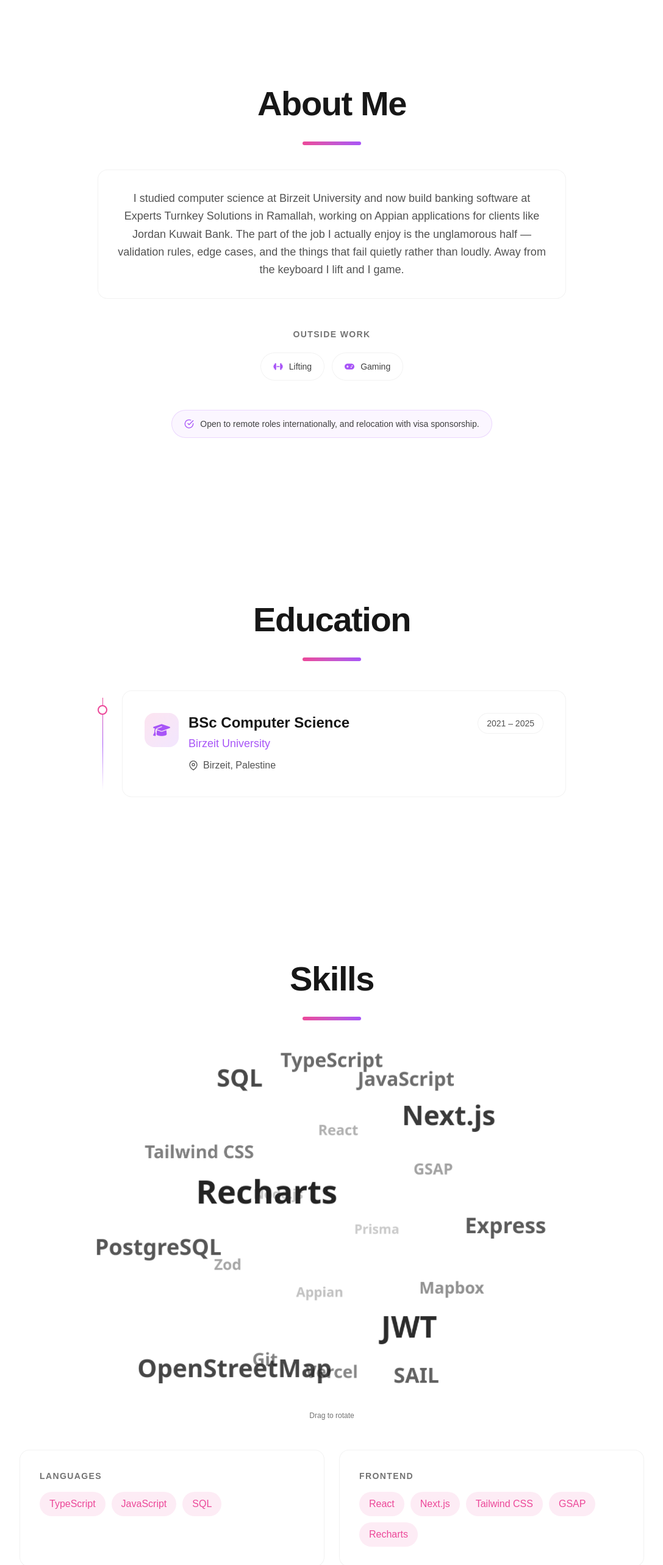
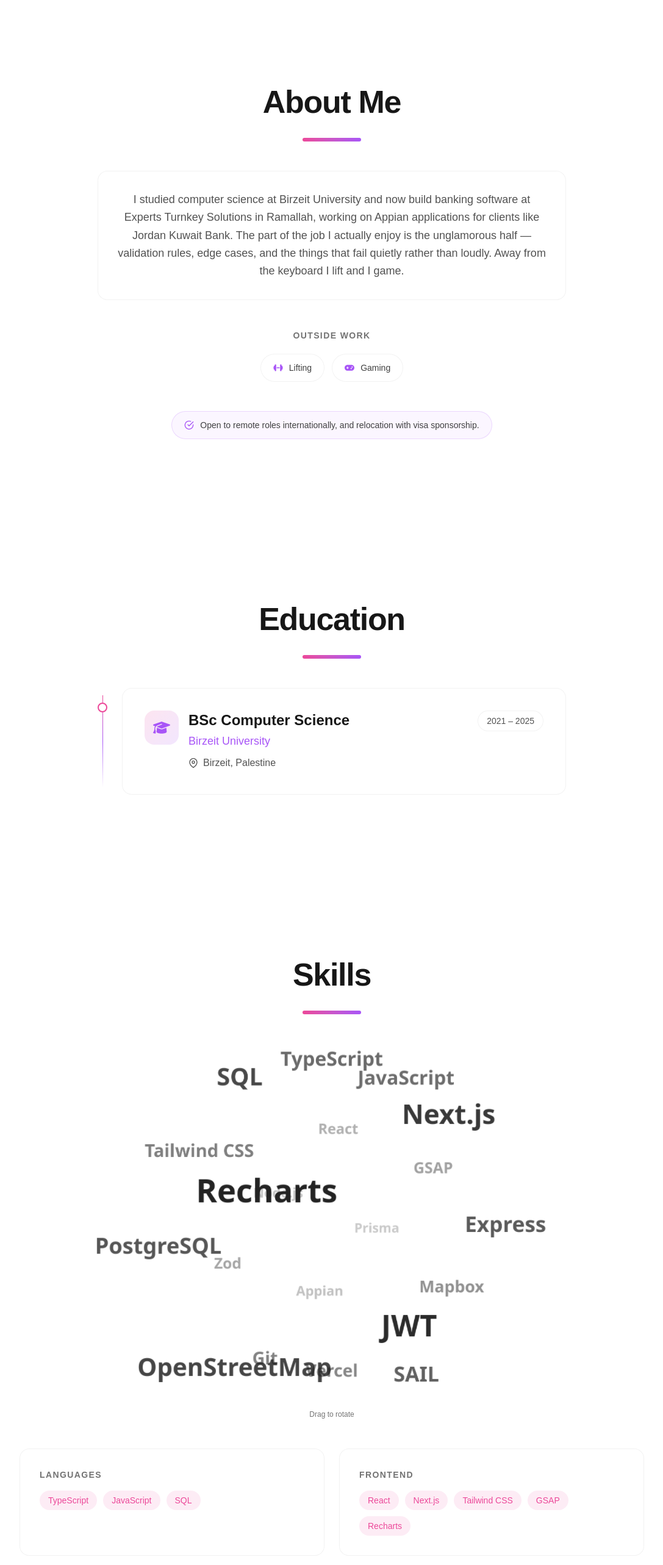
Before and after one commit to AtaMusleh/PortfolioV2, a Next.js app: page / in a window 1280 px wide. Shown: the part 800-3366 px from the top of the page at 61% size, without its empty margins (96-1183 px from the left). Built offline with nearby package versions, Linux system fonts and the light colour scheme.

Commit message:
style: heading size down one step, fix spacing and pill size consistency

```diff
--- a/src/components/About.tsx
+++ b/src/components/About.tsx
@@ -29,7 +29,7 @@ export default function About() {
   return (
     <section id="about" className="px-6 py-24 sm:py-32">
       <div className="mx-auto flex max-w-3xl flex-col items-center text-center">
-        <h2 className="text-[2.75rem] font-extrabold tracking-tight text-neutral-900 sm:text-[3.5rem] dark:text-neutral-50">
+        <h2 className="text-[2.5rem] font-extrabold tracking-tight text-neutral-900 sm:text-[3.25rem] dark:text-neutral-50">
           About Me
           {/* Short gradient rule, echoing the hero's palette. */}
           <span
@@ -39,7 +39,7 @@ export default function About() {
         </h2>
 
         {/* Bio card */}
-        <div className="mt-10 w-full rounded-2xl border border-black/5 bg-white/60 p-6 backdrop-blur-sm transition-colors duration-300 sm:p-8 dark:border-white/10 dark:bg-white/5">
+        <div className="mt-12 w-full rounded-2xl border border-black/5 bg-white/60 p-6 backdrop-blur-sm transition-colors duration-300 sm:p-8 dark:border-white/10 dark:bg-white/5">
           <p className="text-base leading-relaxed text-neutral-600 sm:text-lg dark:text-neutral-400">
             {portfolio.personal.bio}
           </p>
--- a/src/components/Contact.tsx
+++ b/src/components/Contact.tsx
@@ -61,7 +61,7 @@ export default function Contact() {
   return (
     <section id="contact" className="px-6 py-24 sm:py-32">
       <div className="mx-auto max-w-4xl text-center">
-        <h2 className="text-[2.75rem] font-extrabold tracking-tight text-neutral-900 sm:text-[3.5rem] dark:text-neutral-50">
+        <h2 className="text-[2.5rem] font-extrabold tracking-tight text-neutral-900 sm:text-[3.25rem] dark:text-neutral-50">
           Get in touch
           <span
             aria-hidden
@@ -69,7 +69,7 @@ export default function Contact() {
           />
         </h2>
 
-        <p className="mt-8 bg-gradient-to-r from-brand-pink to-brand-purple bg-clip-text text-2xl font-semibold text-transparent sm:text-3xl">
+        <p className="mt-12 bg-gradient-to-r from-brand-pink to-brand-purple bg-clip-text text-2xl font-semibold text-transparent sm:text-3xl">
           Let&apos;s work together
         </p>
 
--- a/src/components/Education.tsx
+++ b/src/components/Education.tsx
@@ -21,7 +21,7 @@ export default function Education() {
   return (
     <section id="education" className="px-6 py-24 sm:py-32">
       <div className="mx-auto max-w-3xl">
-        <h2 className="text-center text-[2.75rem] font-extrabold tracking-tight text-neutral-900 sm:text-[3.5rem] dark:text-neutral-50">
+        <h2 className="text-center text-[2.5rem] font-extrabold tracking-tight text-neutral-900 sm:text-[3.25rem] dark:text-neutral-50">
           Education
           <span
             aria-hidden
--- a/src/components/Experience.tsx
+++ b/src/components/Experience.tsx
@@ -19,7 +19,7 @@ export default function Experience() {
   return (
     <section id="experience" className="px-6 py-24 sm:py-32">
       <div className="mx-auto max-w-3xl">
-        <h2 className="text-center text-[2.75rem] font-extrabold tracking-tight text-neutral-900 sm:text-[3.5rem] dark:text-neutral-50">
+        <h2 className="text-center text-[2.5rem] font-extrabold tracking-tight text-neutral-900 sm:text-[3.25rem] dark:text-neutral-50">
           Experience
           <span
             aria-hidden
--- a/src/components/Projects.tsx
+++ b/src/components/Projects.tsx
@@ -28,7 +28,7 @@ export default function Projects() {
   return (
     <section id="projects" className="px-6 py-24 sm:py-32">
       <div className="mx-auto max-w-5xl">
-        <h2 className="text-center text-[2.75rem] font-extrabold tracking-tight text-neutral-900 sm:text-[3.5rem] dark:text-neutral-50">
+        <h2 className="text-center text-[2.5rem] font-extrabold tracking-tight text-neutral-900 sm:text-[3.25rem] dark:text-neutral-50">
           Projects
           <span
             aria-hidden
--- a/src/components/ProjectsView.tsx
+++ b/src/components/ProjectsView.tsx
@@ -204,7 +204,7 @@ export default function ProjectsView({
     "text-neutral-500 hover:text-brand-pink dark:text-neutral-400 dark:hover:text-brand-purple";
 
   return (
-    <div className="mt-10" onClick={onCardClick}>
+    <div className="mt-12" onClick={onCardClick}>
       {!reducedMotion && (
         <div className="mb-6 flex items-center justify-end gap-1">
           <button
--- a/src/components/Resume.tsx
+++ b/src/components/Resume.tsx
@@ -89,7 +89,7 @@ export default function Resume() {
     <section id="resume" className="px-6 py-24 sm:py-32 print:py-0">
       <div className="mx-auto max-w-[45rem]">
         {/* Same treatment as every other section heading on the page. */}
-        <h2 className="text-center text-[2.75rem] font-extrabold tracking-tight text-neutral-900 sm:text-[3.5rem] dark:text-neutral-50">
+        <h2 className="text-center text-[2.5rem] font-extrabold tracking-tight text-neutral-900 sm:text-[3.25rem] dark:text-neutral-50">
           Resume
           <span
             aria-hidden
@@ -311,7 +311,7 @@ export default function Resume() {
                       {project.stack.map((tech) => (
                         <li
                           key={tech}
-                          className="rounded-full bg-brand-purple/10 px-2 py-0.5 text-[0.6875rem] font-medium text-brand-purple dark:bg-brand-purple/15"
+                          className="rounded-full bg-brand-purple/10 px-2 py-0.5 text-xs font-medium text-brand-purple dark:bg-brand-purple/15"
                         >
                           {tech}
                         </li>
--- a/src/components/Skills.tsx
+++ b/src/components/Skills.tsx
@@ -20,7 +20,7 @@ export default function Skills() {
   return (
     <section id="skills" className="px-6 py-24 sm:py-32">
       <div className="mx-auto max-w-5xl">
-        <h2 className="text-center text-[2.75rem] font-extrabold tracking-tight text-neutral-900 sm:text-[3.5rem] dark:text-neutral-50">
+        <h2 className="text-center text-[2.5rem] font-extrabold tracking-tight text-neutral-900 sm:text-[3.25rem] dark:text-neutral-50">
           Skills
           <span
             aria-hidden
@@ -28,7 +28,7 @@ export default function Skills() {
           />
         </h2>
 
-        <div className="mt-10">
+        <div className="mt-12">
           <SkillCloud labels={allSkills} />
         </div>
 
@@ -44,7 +44,7 @@ export default function Skills() {
                   {group.skills.map((skill) => (
                     <li
                       key={skill}
-                      className="rounded-full bg-brand-pink/10 px-4 py-2 text-base font-medium text-brand-pink transition-colors duration-200 dark:bg-brand-purple/15 dark:text-brand-purple"
+                      className="rounded-full bg-brand-pink/10 px-3.5 py-1.5 text-sm font-medium text-brand-pink transition-colors duration-200 dark:bg-brand-purple/15 dark:text-brand-purple"
                     >
                       {skill}
                     </li>
--- a/src/components/TechStack.tsx
+++ b/src/components/TechStack.tsx
@@ -103,7 +103,7 @@ export default function TechStack() {
   return (
     <section id="tech-stack" className="px-6 py-20 sm:py-24">
       <div className="mx-auto max-w-6xl">
-        <h2 className="text-center text-[2.75rem] font-extrabold tracking-tight text-neutral-900 sm:text-[3.5rem] dark:text-neutral-50">
+        <h2 className="text-center text-[2.5rem] font-extrabold tracking-tight text-neutral-900 sm:text-[3.25rem] dark:text-neutral-50">
           My Tech Stack
           <span
             aria-hidden
```
